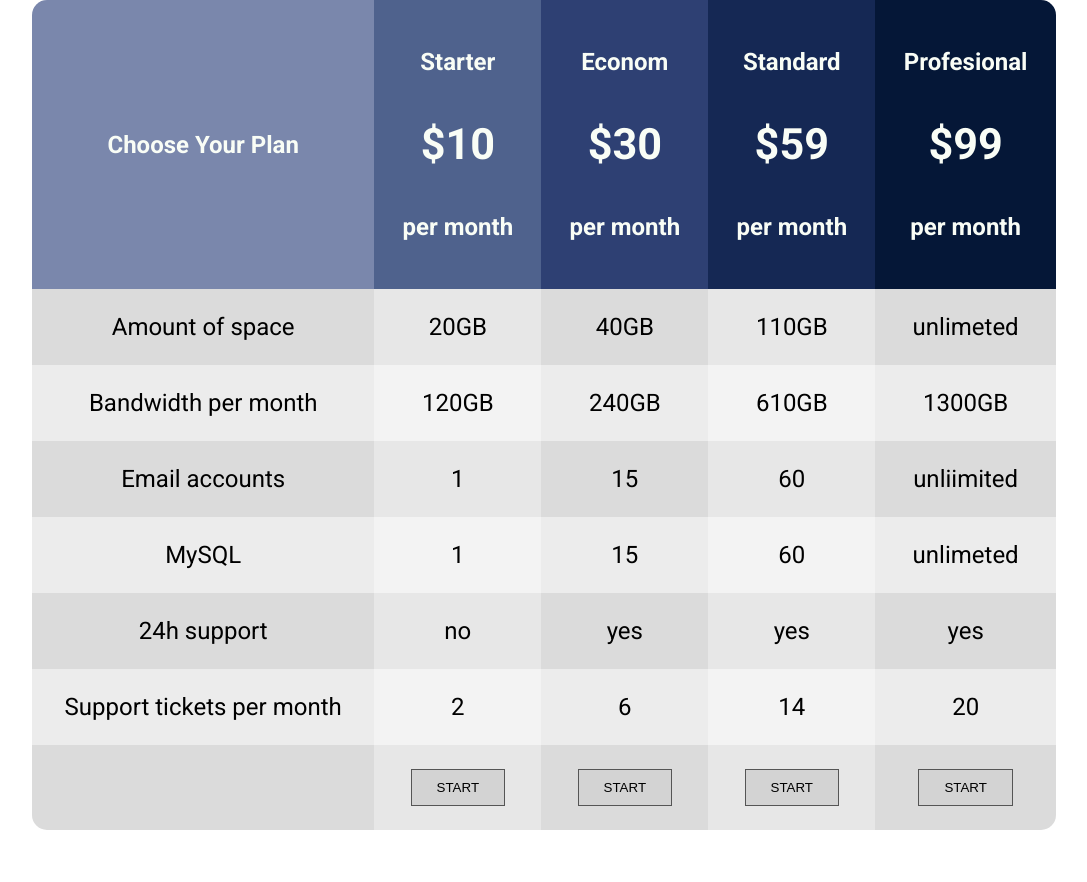
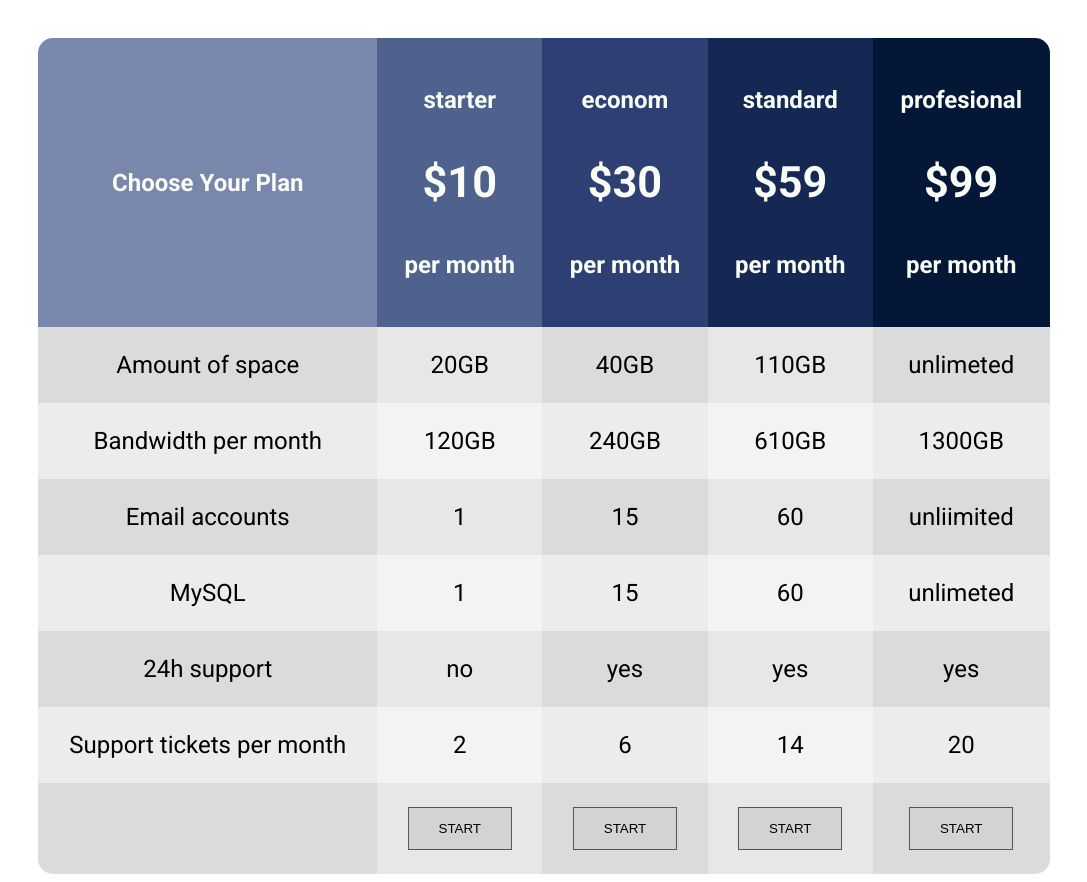
Before and after one commit to Solomii/fs-hw-table, a plain HTML site: page index.html in a window 1280 px wide. Shown: the whole page, without its empty margins (96-1183 px from the left). Before the commit the page ends 830 px from the top, so only its background shows below. Drawn offline with Linux system fonts and the light colour scheme.

Commit message:
Change style table

```diff
--- a/assets/css/style.css
+++ b/assets/css/style.css
@@ -8,7 +8,7 @@
 }
 
 body {
-    margin: 0 auto;
+  padding-top: 30px;
 }
 
 table {
@@ -31,7 +31,7 @@ thead > tr > th > p:nth-child(2n) {
     font-size: 1.8rem;
 }
 
-thead > tr > th > p:first-child {
+thead > tr > th:first-child > p:first-child {
     text-transform: capitalize;
 }
 
@@ -85,7 +85,7 @@ tfoot > tr > th:last-child {
 
 button {
     background-color: #d3d3d3;
-    padding: 10px 25px;
+    padding: 13px 30px;
     text-transform: uppercase;
     border: 1px solid #555555;
     cursor: pointer;
```
